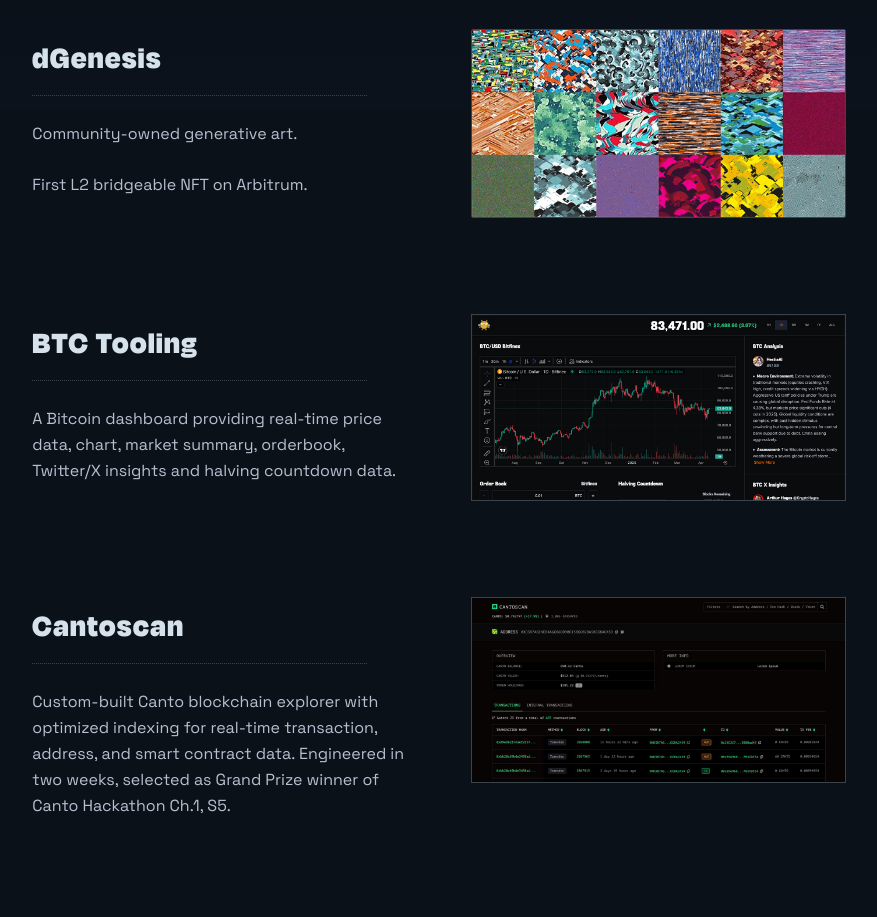
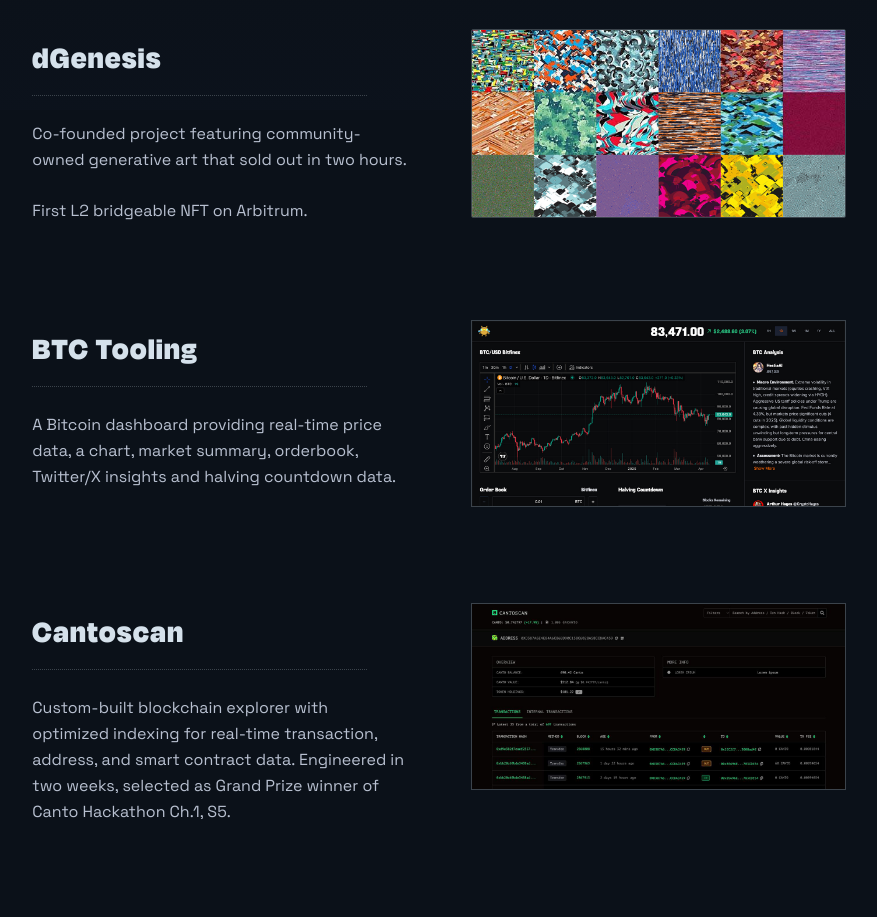
Before and after one commit to douvy/douvy, a Next.js app: page / in a window 1280 px wide. Shown: the part 780-1697 px from the top of the page, without its empty margins (205-1082 px from the left). Built offline with nearby package versions, Linux system fonts and the light colour scheme.

Commit message:
Update portfolio text

```diff
--- a/pages/index.js
+++ b/pages/index.js
@@ -55,7 +55,7 @@
                       </div>
                     </div>
                     <div className="project-description">
-                      <p className="description">Community-owned generative art.</p>
+                      <p className="description">Co-founded project featuring community-owned generative art that sold out in two hours.</p>
                       <p className="description">First L2 bridgeable NFT on Arbitrum.</p>
                     </div>
                   </div>
@@ -87,7 +87,7 @@
                       </div>
                     </div>
                     <div className="project-description">
-                      <p className="description">A Bitcoin dashboard providing real-time price data, chart, market summary, orderbook, Twitter/X insights and halving countdown data.</p>
+                      <p className="description">A Bitcoin dashboard providing real-time price data, a chart, market summary, orderbook, Twitter/X insights and halving countdown data.</p>
                     </div>
                   </div>
                   <div className="hero-image-home-link-block inline-block">
@@ -118,7 +118,7 @@
                       </div>
                     </div>
                     <div className="project-description">
-                      <p className="description">Custom-built Canto blockchain explorer with optimized indexing for real-time transaction, address, and smart contract data. Engineered in two weeks, selected as Grand Prize winner of Canto Hackathon Ch.1, S5.</p>
+                      <p className="description">Custom-built blockchain explorer with optimized indexing for real-time transaction, address, and smart contract data. Engineered in two weeks, selected as Grand Prize winner of Canto Hackathon Ch.1, S5.</p>
                     </div>
                   </div>
                   <div className="hero-image-home-link-block inline-block">
```
